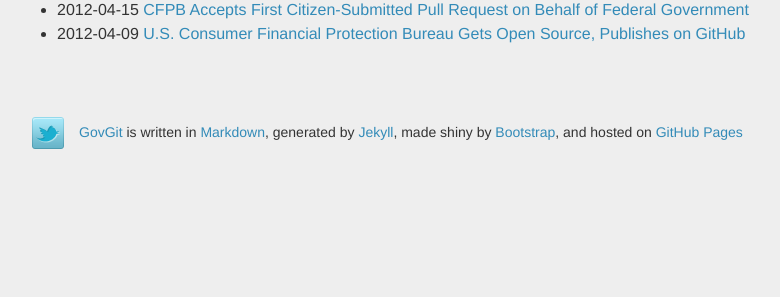
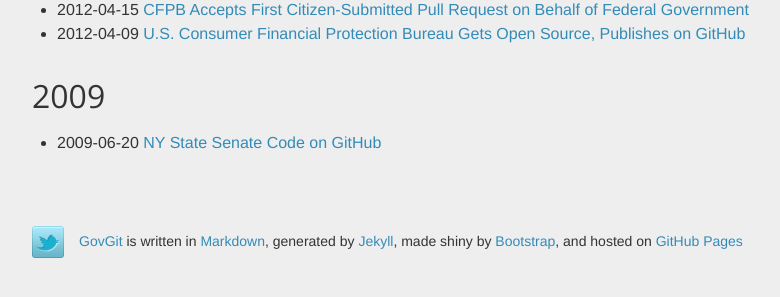
Before and after one commit to lukecharde/govgit, a Jekyll site: the page built from in-the-news.markdown, in a window 1280 px wide, cut to the strip 324-621 px from the top of the page. Shown: the whole strip, without its empty margins (138-918 px from the left). Built offline with Jekyll 4.4.1, drawn with Linux system fonts in a browser that asks for light colours; nearby versions of some CDN libraries; some web fonts are replaced; Markdown is read by kramdown in place of the engine named in the settings.

Commit message:
Added Senate news Link

```diff
--- a/in-the-news.markdown
+++ b/in-the-news.markdown
@@ -13,3 +13,6 @@
 * 2012-04-23 [White House Open Sources We the People App on GitHub](http://gigaom.com/cloud/white-house-open-sources-we-the-people-petition-app/)
 * 2012-04-15 [CFPB Accepts First Citizen-Submitted Pull Request on Behalf of Federal Government](http://ben.balter.com/2012/04/15/cfpb-accepts-first-citizen-submitted-pull-request-on-behalf-of-federal-government/)
 * 2012-04-09 [U.S. Consumer Financial Protection Bureau Gets Open Source, Publishes on GitHub](http://techcrunch.com/2012/04/09/u-s-consumer-financial-protection-bureau-gets-open-source-publishes-on-github/)
+
+### 2009
+* 2009-06-20 [NY State Senate Code on GitHub](https://github.com/blog/447-ny-state-senate-code-on-github)
```
